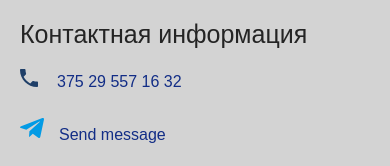
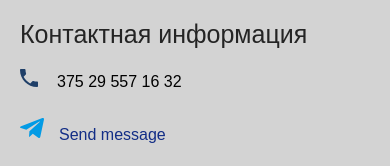
Before and after one commit to avataralesia/CV_RU, a plain HTML site: page index.html in a window 390 px wide. Shown: the part 569-735 px from the top of the page. Drawn offline with Linux system fonts and the light colour scheme.

Commit message:
refactor: update index.html phone

```diff
--- a/index.html
+++ b/index.html
@@ -16,7 +16,7 @@
         </div>
         <div class="info test">
             <div class="personal">
-                <img src="img/резюме1.jpg" alt="photo" class="main_photo" style="width:360px;height: 307px;">
+                <img src="img/резюме1.jpg" alt="photo" class="main_photo" style="width:360px;height:307px">
                 <div class="content">
 
                     <h3 class="pers_bottom">Дата рождения</h3>
@@ -25,7 +25,7 @@
                     <p>Беларусь, г. Минск, ул. Тимошенко.</p>
                     <h3>Контактная информация</h3>
                     <ul class="list">
-                        <li class="web__list"><a href="#">375 29 557 16 32 </a></li>
+                        <li class="web__list">375 29 557 16 32</li>
                         <li class="web__list"><a href="https://tlgg.ru/Alesia_Avatar">Send message</a></li>
                         <li class="web__list"><a href="mailto:torotkoalesia@gmail.com">torotkoalesia@gmail.com</a></li>
                     </ul>
```
